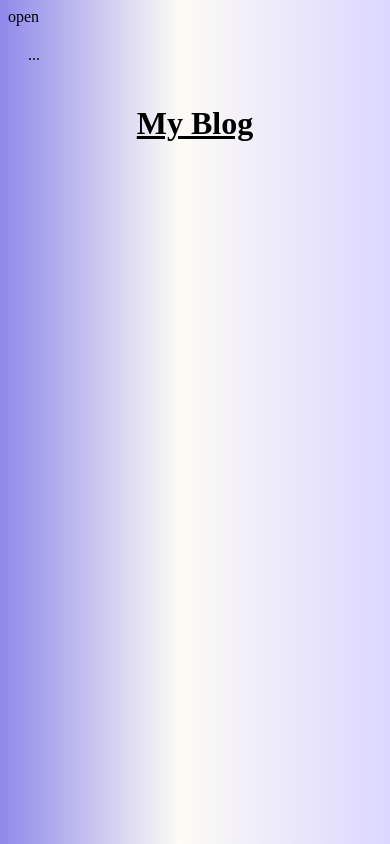
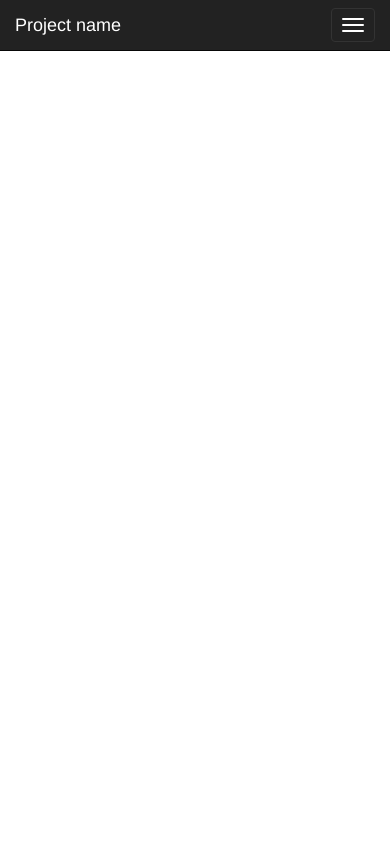
Before and after one commit to Jessievandivier/plain-html-blog, a plain HTML site: page index.html in a window 390 px wide. Drawn offline with nearby package versions, Linux system fonts and the light colour scheme.

Commit message:
TopNav draft

```diff
--- a/index.html
+++ b/index.html
@@ -1,106 +1,42 @@
+<html>
+  <!--  -->
   <head>
-  <style>
-    body {
-      background: rgb(143, 138, 235);
-      background: linear-gradient(
-        90deg,
-        rgba(143, 138, 235, 1) 0%,
-        rgba(252, 251, 245, 1) 46%,
-        rgba(220, 215, 255, 1) 100%
-      );
-    }
-
-    h1 {
-      text-align: center;
-      text-decoration: underline;
-    }
-
-    /* The side navigation menu */
-    .sidenav {
-      height: 100%; /* 100% Full-height */
-      width: 0; /* 0 width - change this with JavaScript */
-      position: fixed; /* Stay in place */
-      z-index: 1; /* Stay on top */
-      top: 0; /* Stay at the top */
-      left: 0;
-      background-color: #111; /* Black*/
-      overflow-x: hidden; /* Disable horizontal scroll */
-      padding-top: 60px; /* Place content 60px from the top */
-      transition: 0.5s; /* 0.5 second transition effect to slide in the sidenav */
-    }
-
-    /* The navigation menu links */
-    .sidenav a {
-      padding: 8px 8px 8px 32px;
-      text-decoration: none;
-      font-size: 25px;
-      color: #818181;
-      display: block;
-      transition: 0.3s;
-    }
-
-    /* When you mouse over the navigation links, change their color */
-    .sidenav a:hover {
-      color: #f1f1f1;
-    }
-
-    /* Position and style the close button (top right corner) */
-    .sidenav .closebtn {
-      position: absolute;
-      top: 0;
-      right: 25px;
-      font-size: 36px;
-      margin-left: 50px;
-    }
-
-    /* Style page content - use this if you want to push the page content to the right when you open the side navigation */
-    #main {
-      transition: margin-left 0.5s;
-      padding: 20px;
-    }
-
-    /* On smaller screens, where height is less than 450px, change the style of the sidenav (less padding and a smaller font size) */
-    @media screen and (max-height: 450px) {
-      .sidenav {
-        padding-top: 15px;
-      }
-      .sidenav a {
-        font-size: 18px;
-      }
-    }
-  </style>
-
-  <title>My Blog</title>
-
-  <script>
-    /* Set the width of the side navigation to 250px */
-    function openNav() {
-      document.getElementById("mySidenav").style.width = "250px";
-    }
-
-    /* Set the width of the side navigation to 0 */
-    function closeNav() {
-      document.getElementById("mySidenav").style.width = "0";
-    }
-    console.log("hello world");
-  </script>
+    <script src="https://maxcdn.bootstrapcdn.com/bootstrap/3.3.7/js/bootstrap.min.js"></script>
+    <link
+      href="https://maxcdn.bootstrapcdn.com/bootstrap/3.3.7/css/bootstrap.min.css"
+      rel="stylesheet"
+    />
   </head>
 
   <body>
-  <div id="mySidenav" class="sidenav">
-    <a href="javascript:void(0)" class="closebtn" onclick="closeNav()"
-      >&times;</a
+    <!-- Begin TopNav -->
+    <div class="navbar navbar-inverse navbar-fixed-top" role="navigation">
+      <div class="container">
+        <div class="navbar-header">
+          <button
+            type="button"
+            class="navbar-toggle"
+            data-toggle="collapse"
+            data-target=".navbar-collapse"
           >
-    <a href="#">About</a>
-    <a href="#">Services</a>
-    <a href="#">Clients</a>
-    <a href="#">Contact</a>
+            <span class="sr-only">Toggle navigation</span>
+            <span class="icon-bar"></span>
+            <span class="icon-bar"></span>
+            <span class="icon-bar"></span>
+          </button>
+          <a class="navbar-brand" href="#">Project name</a>
         </div>
-
-  <!-- Use any element to open the sidenav -->
-  <span onclick="openNav()">open</span>
-
-  <!-- Add all page content inside this div if you want the side nav to push page content to the right (not used if you only want the sidenav to sit on top of the page -->
-  <div id="main">...</div>
-  <h1>My Blog</h1>
+        <div class="collapse navbar-collapse">
+          <ul class="nav navbar-nav">
+            <li class="active"><a href="#">Home</a></li>
+            <li><a href="#about">About</a></li>
+          </ul>
+          <ul class="nav navbar-nav navbar-right">
+            <li><a href="#contact">Contact</a></li>
+          </ul>
+        </div>
+      </div>
+    </div>
   </body>
+  <!--  -->
+</html>
```
Lines whose indentation alone changed are shown as unchanged.
